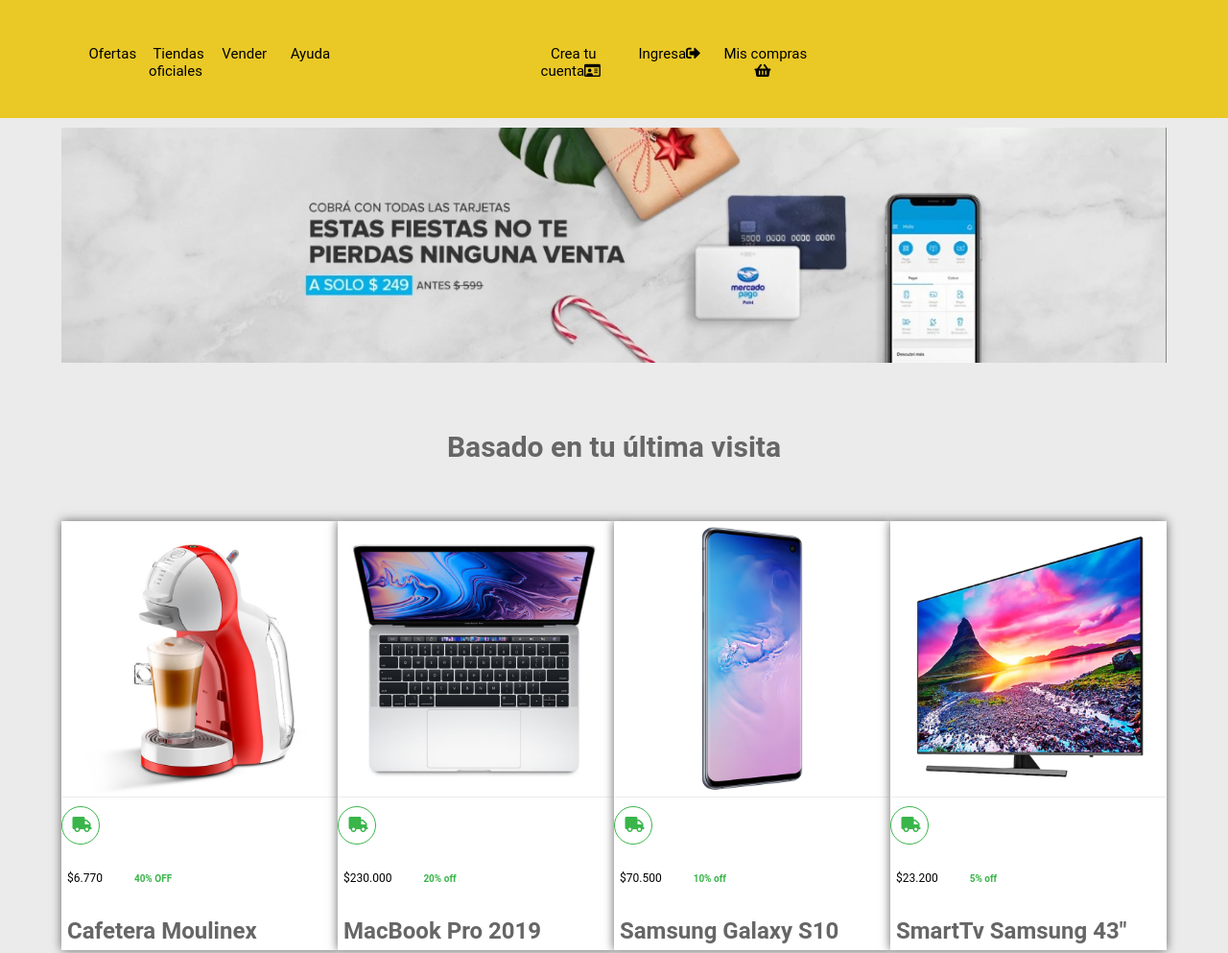
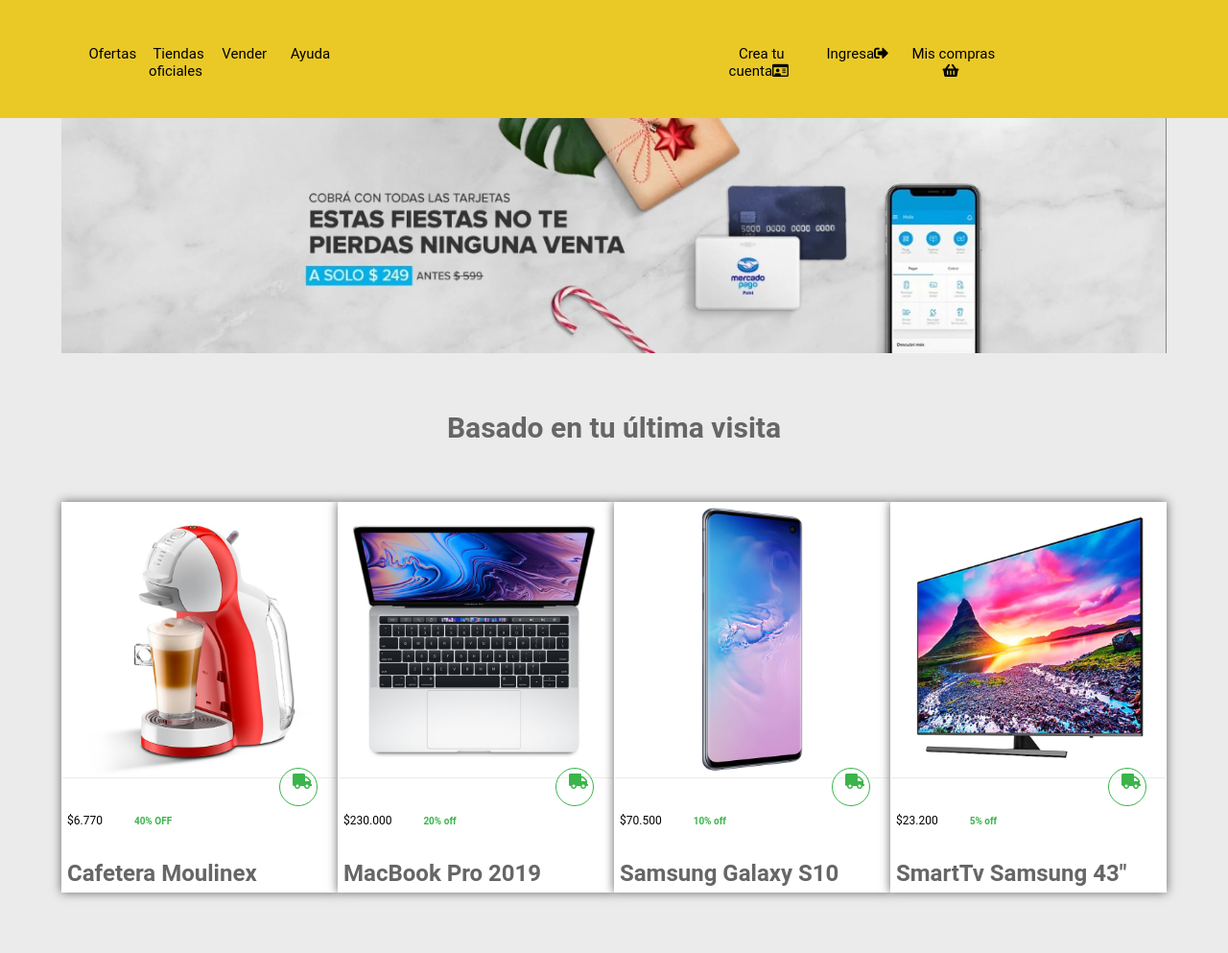
Before and after one commit to Ana1zap/adaptativotp, a website: page views/home.html in a window 1280 px wide. Shown: the part 360-1353 px from the top of the page at 96% size. Drawn offline with Linux system fonts and the light colour scheme.

Commit message:
subo nuevos cambios

```diff
--- a/public/css/styles.css
+++ b/public/css/styles.css
@@ -178,6 +178,7 @@
 }
 .home main section article .card-detail{
     padding: 5px;
+    position: relative;
 }
 
 .home main section article span{
@@ -289,9 +290,9 @@
     .home header section nav ul.login{
       display: flex;
       justify-content: space-between;
-       margin: 30px;
+      margin: 30px;
       justify-content: start;
-      padding-left: 60px;
+      padding-left: 20%;
       border:40px;
 
     }
@@ -308,13 +309,13 @@
         font-size: 16px;
         width: 40px;
         height: 40px;
-        position:relative;
-        right: 2%;
-
+        position:absolute;
+        right: 20px;
+        top: -15px;
         color: var(--colorVerde);
         border: 1px solid #39b54a;
         border-radius: 50%;
-        padding: 10px;
+        padding: 5px;
         text-align: right;
     }
      /*main*/
@@ -336,16 +337,15 @@
 
         }
 
-
-
     @media (min-width:768px){
 
-   .home main .banner img{
+   .home main div.banner img{
        display: flex;
        width: 100%;
-       padding: 10px 0px;
+       margin: 0%;
 
     }
+
     .home main section article{
     box-shadow: 0px 0px 10px rgb(100, 100, 100);
 
@@ -356,7 +356,6 @@
         padding: 30px;
         font-size: 30px;
         justify-content: center;
-
         margin: 30px;
 
     }
```
